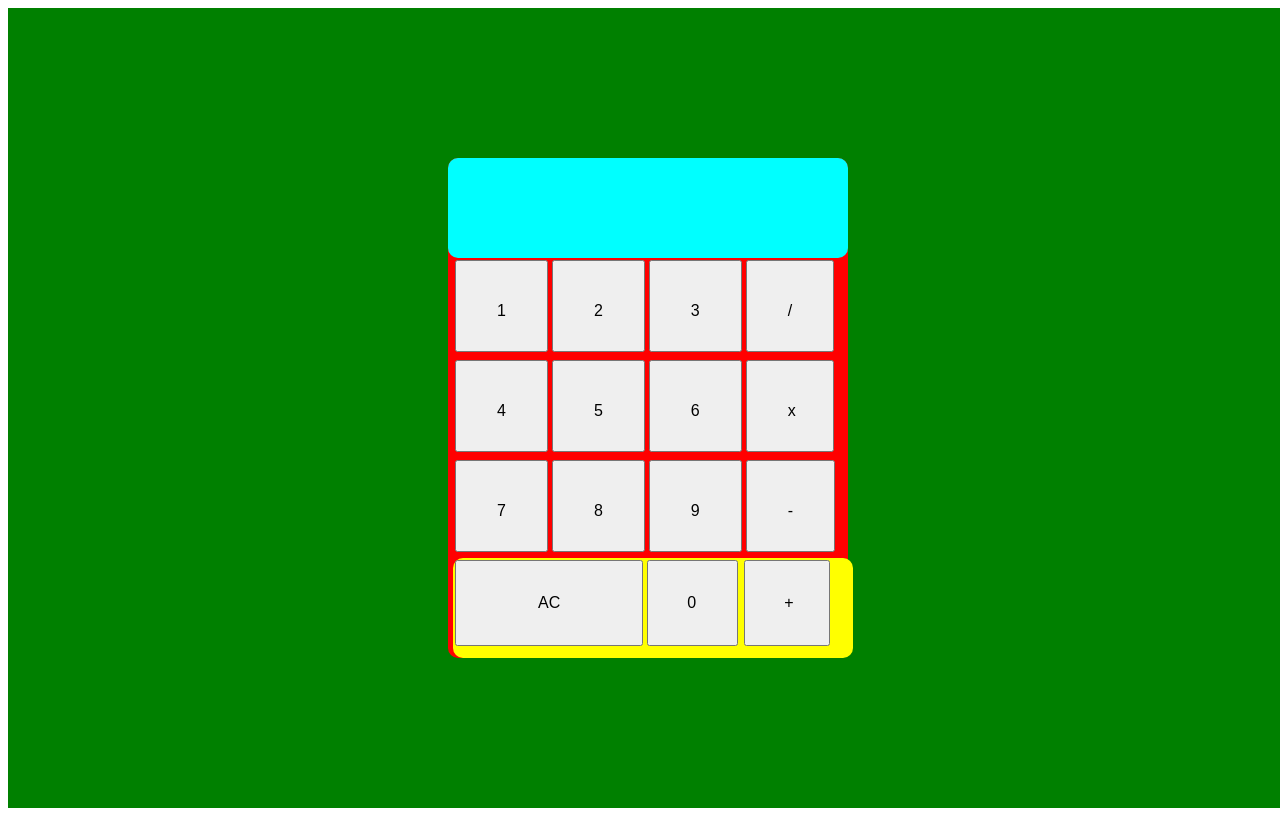
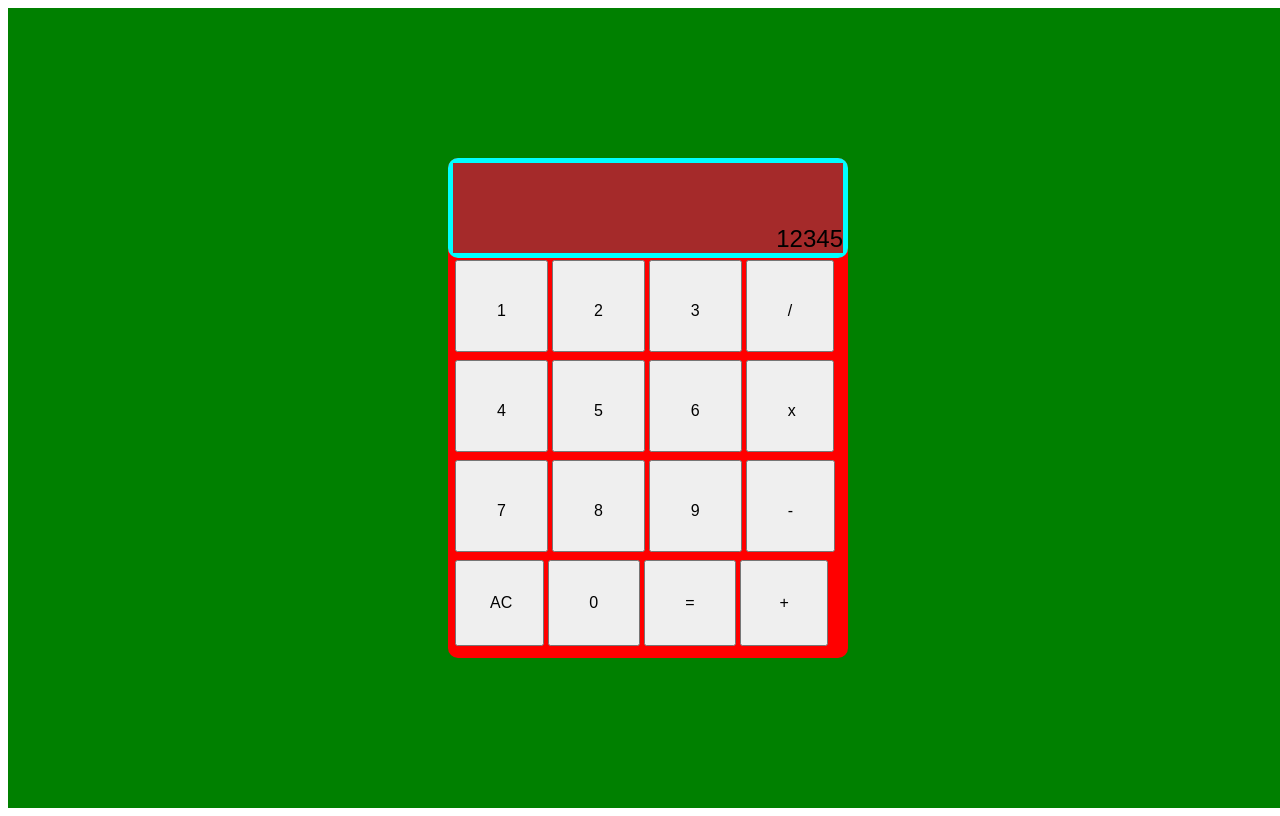
Before and after one commit to cakesandcarrots/Calculator, a plain HTML site: page index.html in a window 1280 px wide. Drawn offline with Linux system fonts and the light colour scheme.

Commit message:
Made the display

```diff
--- a/index.html
+++ b/index.html
@@ -5,9 +5,19 @@
     <title>Document</title>
     <link rel="stylesheet" href="style.css">
 </head>
+
+<body>
+
     <div class="box">
+
         <div class="calcbody">
-        <div class="display"></div>
+            <div class="screen">
+                <div class="display">
+                    <div class="text">12345
+                    </div>
+                </div>
+
+            </div>
             <div class="numbers">
                 <div class="buttonlen">
                     <div class="buttonsize">
@@ -33,8 +43,9 @@
 
             </div>
             <div class="extras">
-            <button class="buttonlowerac">AC</button>
+                <button class="ac">AC</button>
                 <button class="zero">0</button>
+                <button class="equal">=</button>
                 <button class="plus">+</button>
 
             </div>
@@ -42,7 +53,8 @@
         </div>
     </div>
 
-<body>
+
+    <script src="script.js"></script>
 
 </body>
 
--- a/style.css
+++ b/style.css
@@ -18,7 +18,7 @@
     flex-direction: column;
 }
 
-.display {
+.screen {
     border-radius: 10px;
     background-color: aqua;
     width: 400px;
@@ -30,7 +30,6 @@
     margin-top: auto;
     width: 400px;
     height: 100px;
-    background-color: yellow;
     border-radius: 10px;
     margin-left: 5px;
 
@@ -64,13 +63,13 @@
     padding: 32px;
 }
 
-.buttonlowerac {
+.ac {
     margin-right: 0px;
     margin-left: 2px;
     font-size: medium;
     padding: 32px;
-    padding-left: 81px;
-    padding-right: 81px;
+    padding-left: 33px;
+    padding-right: 30px;
 }
 
 .zero {
@@ -78,8 +77,9 @@
     margin-left: 0px;
     font-size: medium;
     padding: 32px;
-    padding-left: 38px;
+    padding-left: 39px;
     padding-right: 40px;
+    margin-right: 0px;
 
 
 }
@@ -93,12 +93,42 @@
 
 }
 
+.equal {
+    margin: 2px;
+    margin-left: 0px;
+    font-size: medium;
+    padding: 32px;
+    padding-left: 39px;
+    padding-right: 40px;
+    margin-right: 0px;
+
+}
+
 .plus {
     margin: 2px;
     margin-left: 0px;
     font-size: medium;
     padding: 32px;
-    padding-left: 38px;
-    padding-right: 35px;
+    padding-left: 37px;
+    padding-right: 37px;
+}
+
+.display {
+
+    background-color: brown;
+    flex-direction: column;
+    display: flex;
+    justify-content: flex-end;
+    height: 90px;
+    width: 390px;
+    margin-top: 5px;
+    margin-left: 5px;
+    margin-bottom: 5px;
+}
+
+.text {
+    align-self: flex-end;
+    font-family: sans-serif;
+    font-size: x-large;
 
 }
```
Lines whose indentation alone changed are shown as unchanged.
